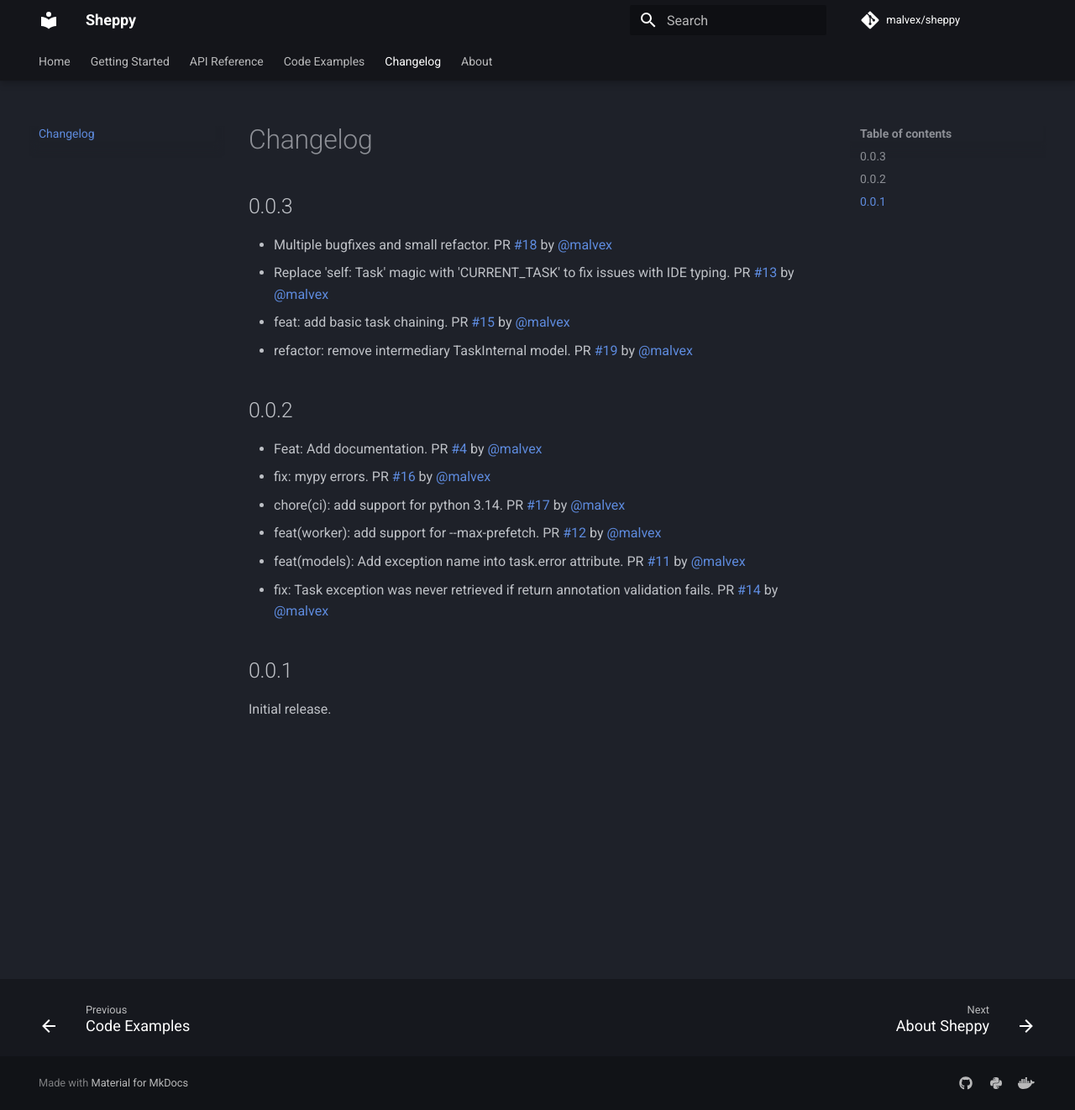
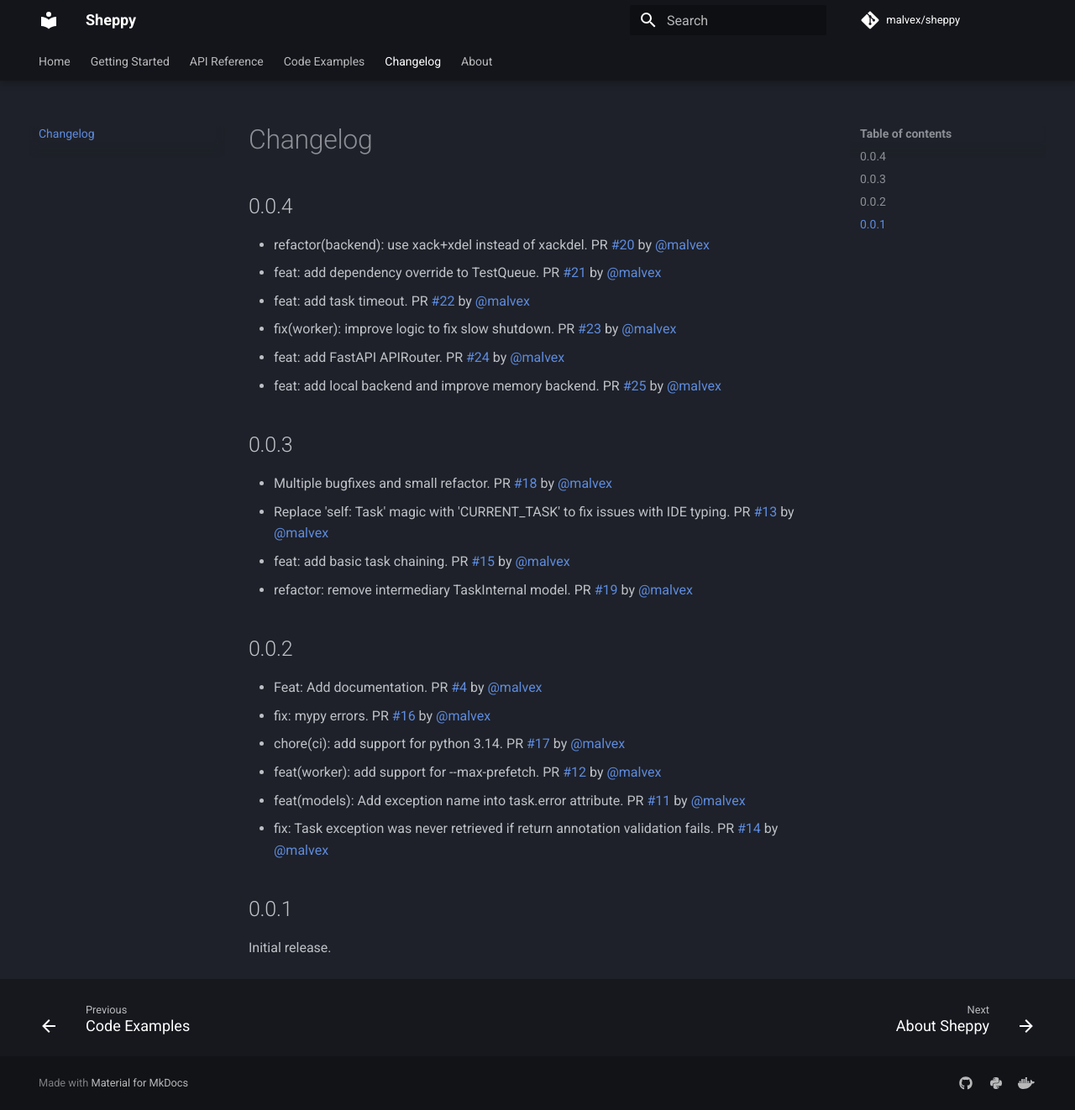
Before and after one commit to malvex/sheppy, an MkDocs documentation site: the page built from docs/changelog.md, in a window 1280 px wide and 1322 px high. Shown: the whole window at 84% size. Built offline with MkDocs 1.6.1 and Material for MkDocs 9.7.7, drawn with Linux system fonts in a browser that asks for light colours; plug-ins that fetch from the network failed and are left out; comment, search, counter and statistics services are not loaded.

Commit message:
Release version 0.0.4

```diff
--- a/docs/changelog.md
+++ b/docs/changelog.md
@@ -1,4 +1,13 @@
 # Changelog
+
+## 0.0.4
+
+* refactor(backend): use xack+xdel instead of xackdel. PR [#20](https://github.com/malvex/sheppy/pull/20) by [@malvex](https://github.com/malvex)
+* feat: add dependency override to TestQueue. PR [#21](https://github.com/malvex/sheppy/pull/21) by [@malvex](https://github.com/malvex)
+* feat: add task timeout. PR [#22](https://github.com/malvex/sheppy/pull/22) by [@malvex](https://github.com/malvex)
+* fix(worker): improve logic to fix slow shutdown. PR [#23](https://github.com/malvex/sheppy/pull/23) by [@malvex](https://github.com/malvex)
+* feat: add FastAPI APIRouter. PR [#24](https://github.com/malvex/sheppy/pull/24) by [@malvex](https://github.com/malvex)
+* feat: add local backend and improve memory backend. PR [#25](https://github.com/malvex/sheppy/pull/25) by [@malvex](https://github.com/malvex)
 
 ## 0.0.3
 
--- a/src/sheppy/__init__.py
+++ b/src/sheppy/__init__.py
@@ -6,7 +6,7 @@
 from .utils.fastapi import Depends
 from .worker import Worker
 
-__version__ = "0.0.3"
+__version__ = "0.0.4"
 
 __all__ = [  # noqa
     # fastapi
```
